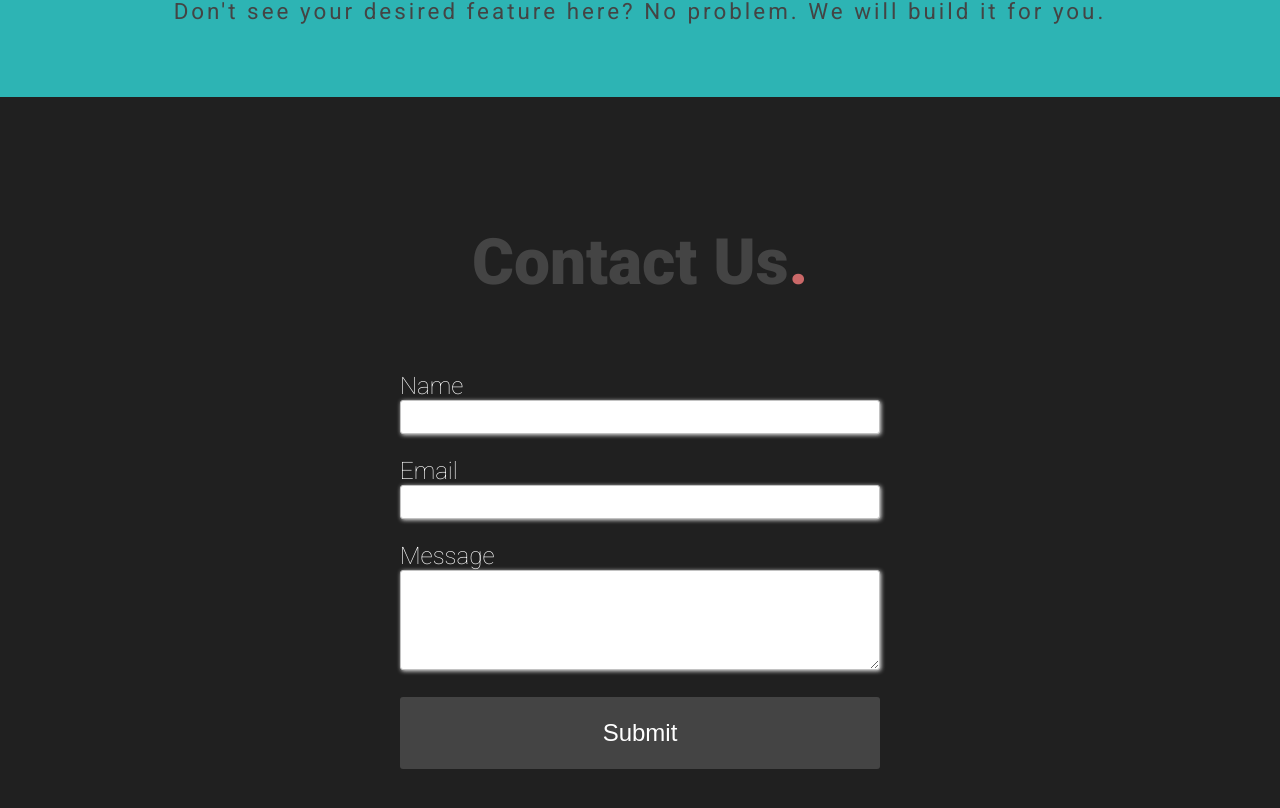
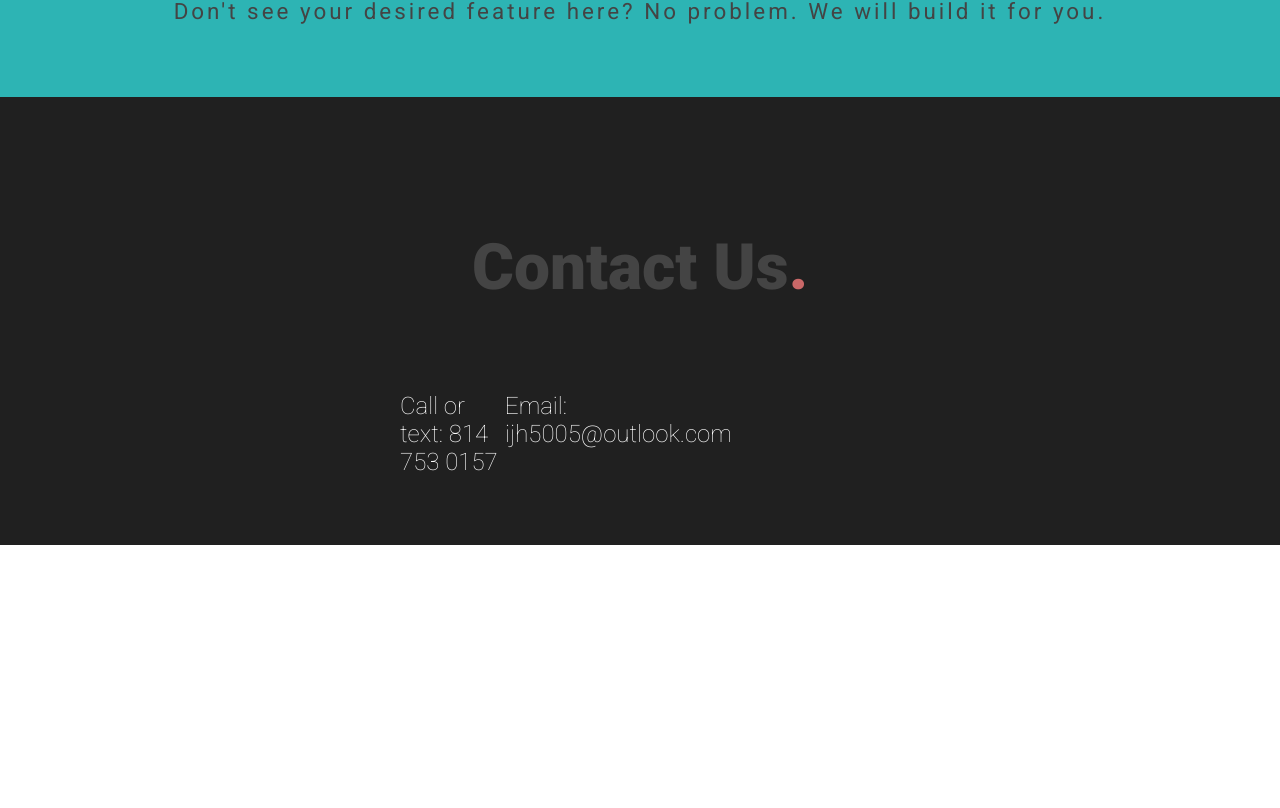
Before and after one commit to blakio/blakioWebsite, a React (Create React App) app: page /home in a window 1280 px wide. Shown: the part 3807-4615 px from the top of the page. After the commit the page ends 4352 px from the top, so only its background shows below. Built offline with nearby package versions, Linux system fonts and the light colour scheme.

Commit message:
Update index.js

```diff
--- a/src/Home/Contact/index.js
+++ b/src/Home/Contact/index.js
@@ -54,17 +54,19 @@ const Contact = () => {
     <div className="form-style-2">
       <form action="" method="post">
         <label for="field1">
-          <span>Name</span>
-          <input type="text" className="input-field" name="field1" value={name} onChange={nameChange.bind(this)}/>
+          <span>Call or text: 814 753 0157</span>
+          <span>Email: ijh5005@outlook.com</span>
+          {/*<span>Name</span>*/}
+          {/*<input type="text" className="input-field" name="field1" value={name} onChange={nameChange.bind(this)}/>*/}
         </label>
-        <label for="field2">
+       {/*<label for="field2">
           <span>Email</span>
           <input type="text" className="input-field" name="field2" value={contact} onChange={contactChange.bind(this)}/>
         </label>
         <label for="field5"><span>Message</span>
           <textarea name="field5" className="textarea-field" value={message} onChange={messageChange.bind(this)}></textarea></label>
         <label>
-        <span> </span><input type="submit" value="Submit" onClick={submitEmail.bind(this)} /></label>
+        <span> </span><input type="submit" value="Submit" onClick={submitEmail.bind(this)} /></label>*/}
       </form>
     </div>
   </div>)
```
